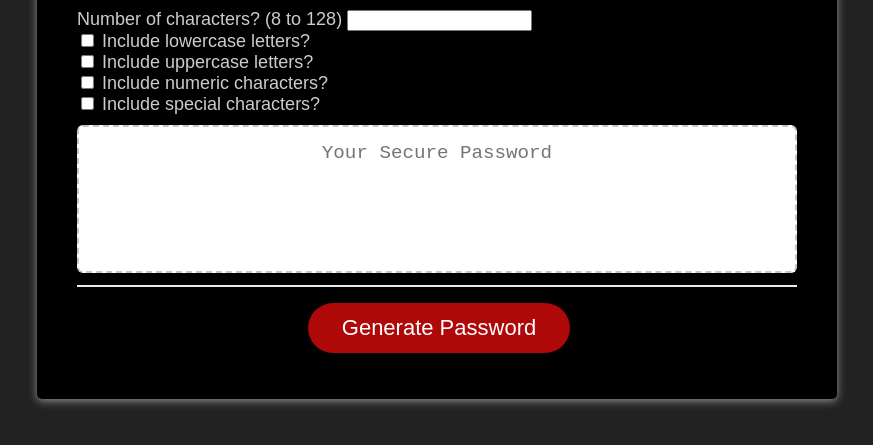
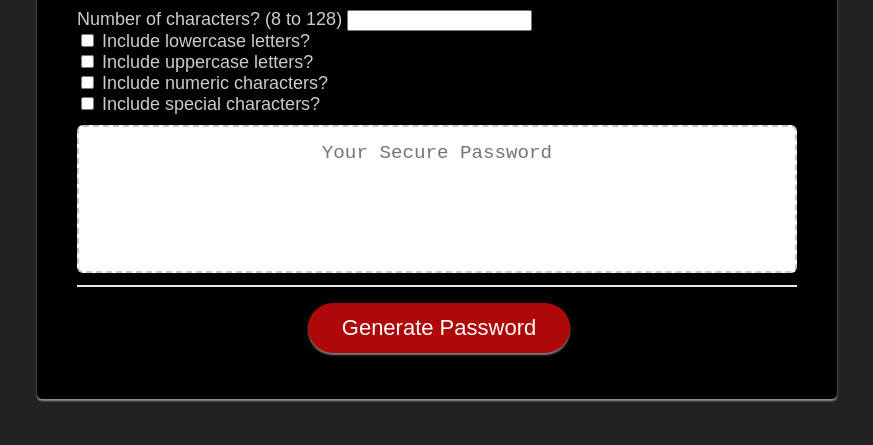
Before and after one commit to tmkeller/password-generator, a plain HTML site: page develop/index.html in a window 1280 px wide. Shown: the part 241-686 px from the top of the page, without its empty margins (203-1076 px from the left). Drawn offline with Linux system fonts and the light colour scheme.

Commit message:
Minor CSS changes.

```diff
--- a/develop/style.css
+++ b/develop/style.css
@@ -34,7 +34,7 @@ header {
   background-color: black;
   border-radius: 5px;
   border-width: 1px;
-  box-shadow: rgba(230, 230, 230, 0.555) 0px 2px 8px 0px;
+  box-shadow: rgba(230, 230, 230, 0.555) 0px 2px 2px 0px;
   color: #cccccc;
   font-size: 18px;
   margin: 0 auto;
@@ -78,8 +78,7 @@ header {
   border: none;
   background-color: hsl(360, 91%, 36%);
   border-radius: 25px;
-  box-shadow: rgba(0, 0, 0, 0.1) 0px 1px 6px 0px rgba(0, 0, 0, 0.2) 0px 1px 1px
-    0px;
+  box-shadow: rgba(230, 230, 230, 0.555) 0px 2px 2px 0px;
   color: hsl(0, 0%, 100%);
   display: inline-block;
   font-size: 22px;
```
